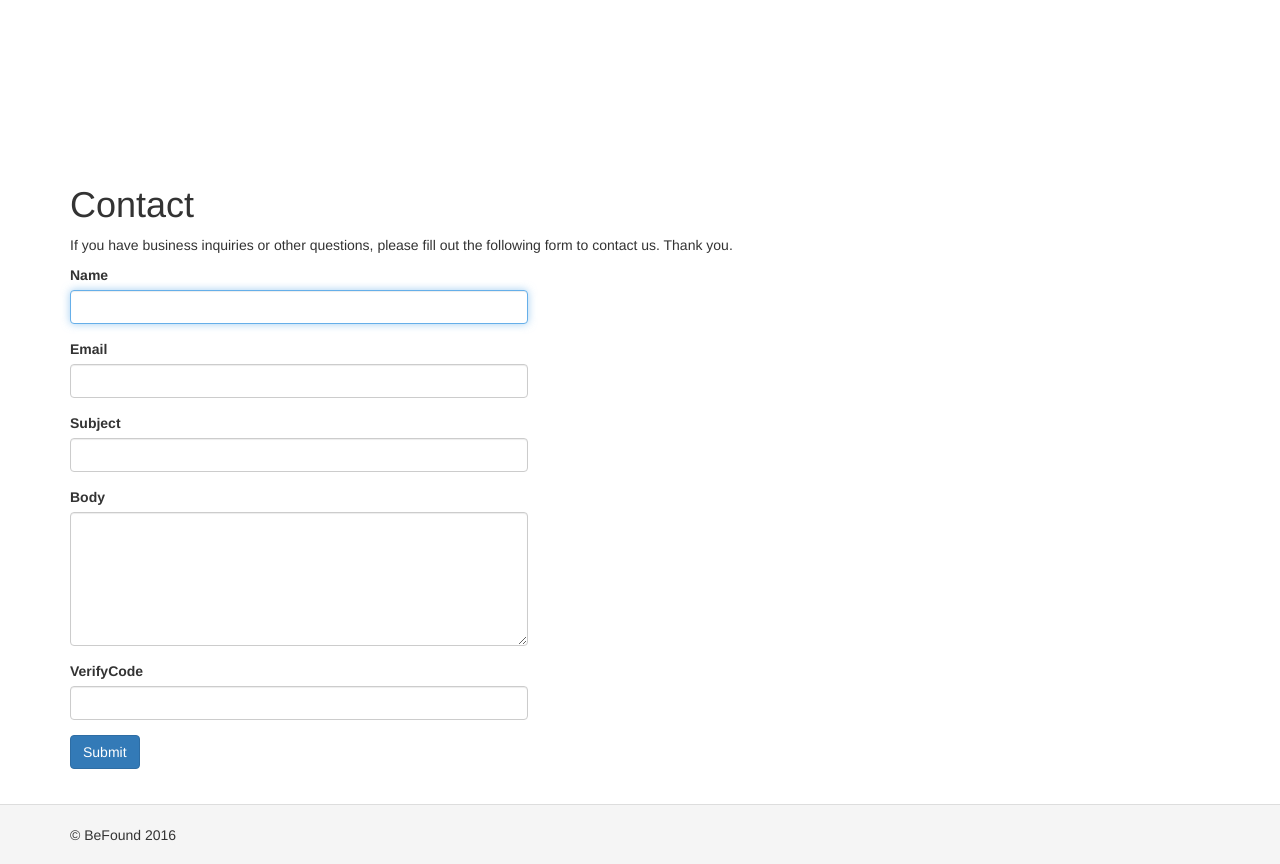
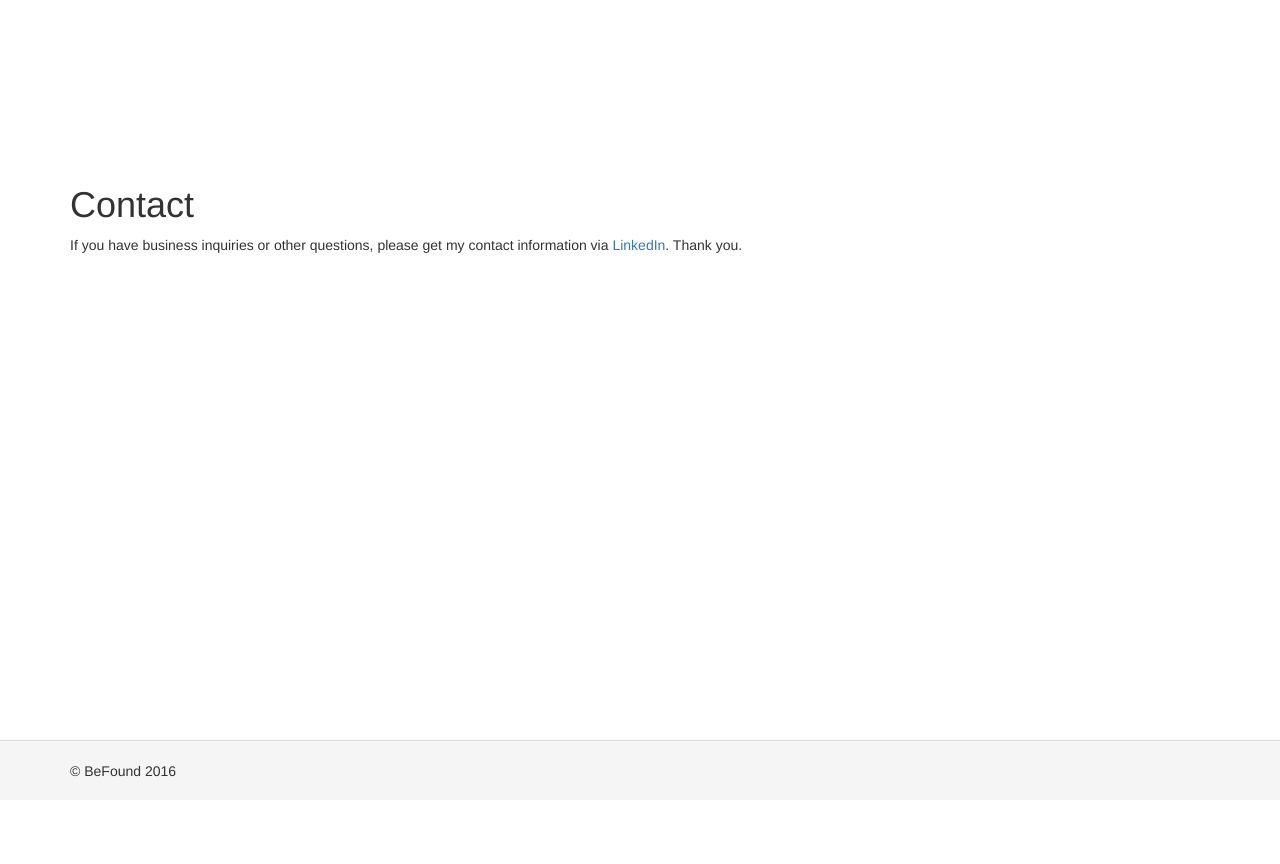
Before and after one commit to SAM-IT/phpversion, a Yii app: template views/site/contact.php in a window 1280 px wide. After the commit the page ends 777 px from the top, so only its background shows below. Run offline with PHP 8.4 and a stand-in for Yii, Linux system fonts and the light colour scheme; the template is opened without the code that fills it, so the values that code supplies are empty; form fields are guessed from the names that the template uses; some libraries are stand-ins or nearby versions.

Commit message:
Some cleanup.

```diff
--- a/views/layouts/main.php
+++ b/views/layouts/main.php
@@ -50,18 +50,18 @@ AppAsset::register($this);
             ['label' => 'Home', 'url' => ['/site/index']],
             ['label' => 'About', 'url' => ['/site/about']],
             ['label' => 'Contact', 'url' => ['/site/contact']],
-            Yii::$app->user->isGuest ? (
-                ['label' => 'Login', 'url' => ['/site/login']]
-            ) : (
-                '<li>'
-                . Html::beginForm(['/site/logout'], 'post', ['class' => 'navbar-form'])
-                . Html::submitButton(
-                    'Logout (' . Yii::$app->user->identity->username . ')',
-                    ['class' => 'btn btn-link']
-                )
-                . Html::endForm()
-                . '</li>'
-            )
+//            Yii::$app->user->isGuest ? (
+//                ['label' => 'Login', 'url' => ['/site/login']]
+//            ) : (
+//                '<li>'
+//                . Html::beginForm(['/site/logout'], 'post', ['class' => 'navbar-form'])
+//                . Html::submitButton(
+//                    'Logout (' . Yii::$app->user->identity->username . ')',
+//                    ['class' => 'btn btn-link']
+//                )
+//                . Html::endForm()
+//                . '</li>'
+//            )
         ],
     ]);
     NavBar::end();
--- a/views/site/about.php
+++ b/views/site/about.php
@@ -11,8 +11,7 @@ $this->params['breadcrumbs'][] = $this->title;
     <h1><?= Html::encode($this->title) ?></h1>
 
     <p>
-        This is the About page. You may modify the following file to customize its content:
+        This is a simple web app that scrapes several APIs and wikis to help you find out what you should use as your minimum required PHP version.
     </p>
 
-    <code><?= __FILE__ ?></code>
 </div>
--- a/views/site/contact.php
+++ b/views/site/contact.php
@@ -14,55 +14,10 @@ $this->params['breadcrumbs'][] = $this->title;
 <div class="site-contact">
     <h1><?= Html::encode($this->title) ?></h1>
 
-    <?php if (Yii::$app->session->hasFlash('contactFormSubmitted')): ?>
+        <p>
+            If you have business inquiries or other questions, please get my contact information via <?= Html::a("LinkedIn", "//www.linkedin.com/in/sam-mousa-16333820")?>.
 
-        <div class="alert alert-success">
-            Thank you for contacting us. We will respond to you as soon as possible.
-        </div>
-
-        <p>
-            Note that if you turn on the Yii debugger, you should be able
-            to view the mail message on the mail panel of the debugger.
-            <?php if (Yii::$app->mailer->useFileTransport): ?>
-                Because the application is in development mode, the email is not sent but saved as
-                a file under <code><?= Yii::getAlias(Yii::$app->mailer->fileTransportPath) ?></code>.
-                Please configure the <code>useFileTransport</code> property of the <code>mail</code>
-                application component to be false to enable email sending.
-            <?php endif; ?>
-        </p>
-
-    <?php else: ?>
-
-        <p>
-            If you have business inquiries or other questions, please fill out the following form to contact us.
             Thank you.
         </p>
 
-        <div class="row">
-            <div class="col-lg-5">
-
-                <?php $form = ActiveForm::begin(['id' => 'contact-form']); ?>
-
-                    <?= $form->field($model, 'name')->textInput(['autofocus' => true]) ?>
-
-                    <?= $form->field($model, 'email') ?>
-
-                    <?= $form->field($model, 'subject') ?>
-
-                    <?= $form->field($model, 'body')->textArea(['rows' => 6]) ?>
-
-                    <?= $form->field($model, 'verifyCode')->widget(Captcha::className(), [
-                        'template' => '<div class="row"><div class="col-lg-3">{image}</div><div class="col-lg-6">{input}</div></div>',
-                    ]) ?>
-
-                    <div class="form-group">
-                        <?= Html::submitButton('Submit', ['class' => 'btn btn-primary', 'name' => 'contact-button']) ?>
-                    </div>
-
-                <?php ActiveForm::end(); ?>
-
-            </div>
-        </div>
-
-    <?php endif; ?>
 </div>
```
